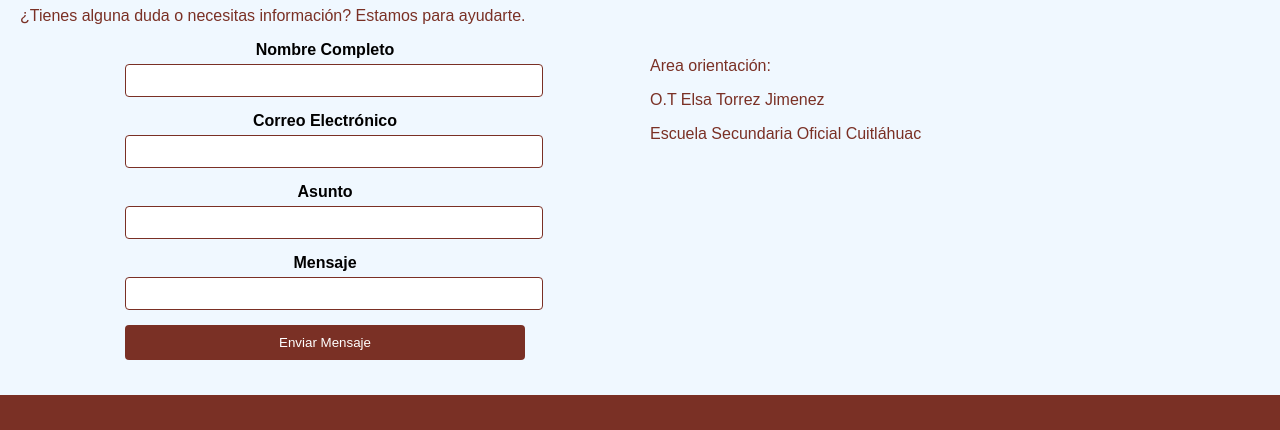
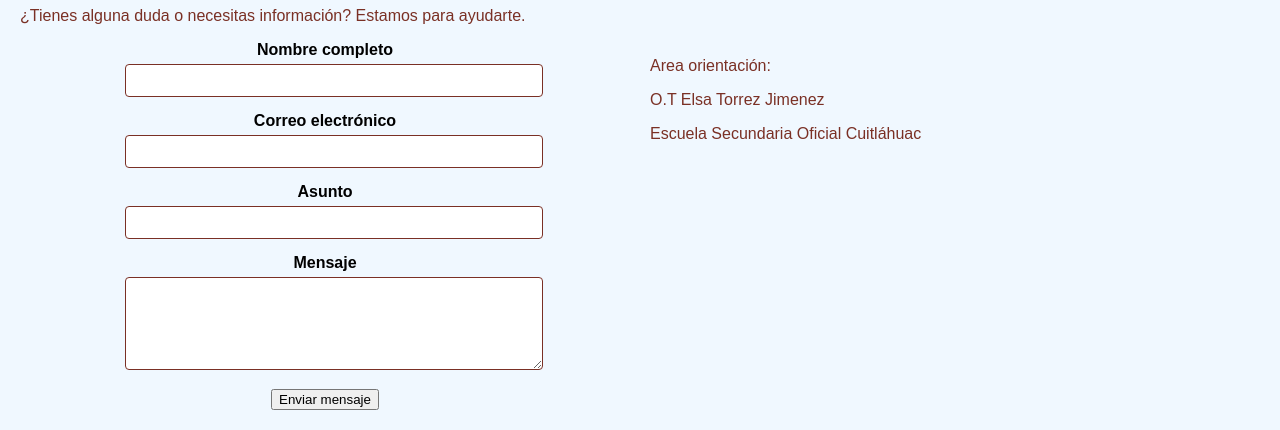
Before and after one commit to samuelomarcm-svg/websecofic627cuitlahuac, a plain HTML site: page Contactanos.html in a window 1280 px wide. Shown: the part 242-672 px from the top of the page. Drawn offline with Linux system fonts and the light colour scheme.

Commit message:
Update Contactanos.html

```diff
--- a/Contactanos.html
+++ b/Contactanos.html
@@ -31,18 +31,24 @@
 <p> ¿Tienes alguna duda o necesitas información? Estamos para ayudarte. </p>
 <div class="contenedor">
 <div class="columna">
-<form action="https://api.web3forms.com/submit" method="post">
-    <input type="hidden" name="access_key"
-        value="c3673d24-8482-488d-b57b-081d4644d6b9">
-    <label for="Nombre Completo">Nombre Completo</label>
-    <input type="text" id="Nombre Completo" name="Nombre Completo" required><br>
-<label for="Correo Electrónico">Correo Electrónico</label>
-<input type="email" id="Correo Electrónico" name="Correo Electrónico" required><br>
-<label for="Asunto">Asunto</label>
-<input type="text" id="Asunto" name="Asunto" required><br>
-<label for="Mensaje">Mensaje</label>
-<input type="textarea" id="Mensaje" name="Mensaje" required><br>
-<input type="submit" value="Enviar Mensaje">
+<form action="https://api.web3forms.com/submit" method="POST">
+
+    <input type="hidden" name="access_key" value="c3673d24-8482-488d-b57b-081d4644d6b9">
+
+    <label for="nombre">Nombre completo</label>
+    <input type="text" id="nombre" name="name" required>
+
+    <label for="correo">Correo electrónico</label>
+    <input type="email" id="correo" name="email" required>
+
+    <label for="asunto">Asunto</label>
+    <input type="text" id="asunto" name="subject" required>
+
+    <label for="mensaje">Mensaje</label>
+    <textarea id="mensaje" name="message" rows="5" required></textarea>
+
+    <button type="submit">Enviar mensaje</button>
+
 </form>
 </div>
 <div class="columna">
```
